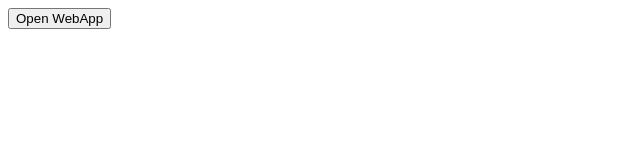
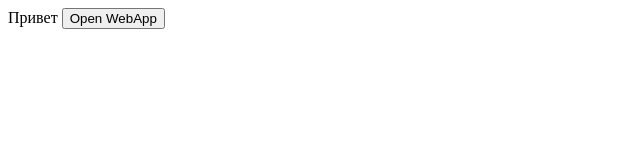
Before and after one commit to XBotHanter/memes--, a plain HTML site: page Ачивка.html in a window 1280 px wide. Shown: the whole page, without its empty margins (0-640 px from the left). Drawn offline with Linux system fonts and the light colour scheme.

Commit message:
Update Ачивка.html

```diff
--- a/Ачивка.html
+++ b/Ачивка.html
@@ -6,11 +6,12 @@
     <script src="https://telegram.org/js/telegram-web-app.js"></script>
 </head>
 <body>
+    <a>Привет</a>
     <button onclick="openTelegramWebApp()">Open WebApp</button>
 
     <script>
         function openTelegramWebApp() {
-            // Проверяем, что мы в Telegram
+
             if (window.Telegram && window.Telegram.WebApp) {
                 // Инициализируем WebApp
                 const webApp = Telegram.WebApp;
@@ -38,4 +39,5 @@
         // window.onload = openTelegramWebApp;
     </script>
 </body>
+
 </html>
```
